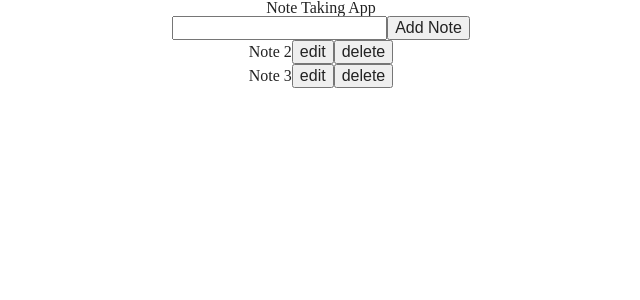
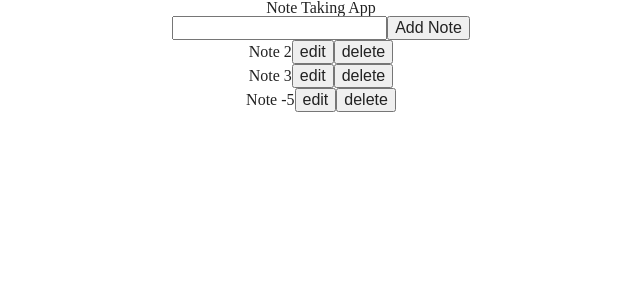
Before and after one commit to rifaturrana/react_projects, a React (Create React App) app: page / in a window 1280 px wide. Shown: the top 300 px of the page, without its empty margins (319-959 px from the left). Built offline with nearby package versions, Linux system fonts and the light colour scheme; data requests are answered from the project's data file.

Commit message:
react-query going on

```diff
--- a/db.json
+++ b/db.json
@@ -7,6 +7,10 @@
     {
       "id": "3",
       "title": "Note 3"
+    },
+    {
+      "id": "1680000584669",
+      "title": "Note -5"
     }
   ]
 }
--- a/src/App.js
+++ b/src/App.js
@@ -22,17 +22,18 @@ function App() {
       client.invalidateQueries(["notes"]);
     },
   });
-  const CreateHandler = () => {
+  const createMutation = useMutation(createNote, {
+    onSuccess: () => {
+      client.invalidateQueries(["notes"]);
+    },
+  });
+
+  const createHandler = (e) => {
+    e.preventDefault();
     const newNote = {
       id: Date.now() + "",
       title: noteTitle,
     };
-
-    const createMutation = useMutation(createNote, {
-      onSuccess: () => {
-        client.invalidateQueries(["notes"]);
-      },
-    });
     createMutation.mutate(newNote);
   };
   return (
@@ -45,7 +46,7 @@ function App() {
             value={noteTitle}
             onChange={(e) => setNoteTitle(e.target.value)}
           />
-          <button onClick={CreateHandler}>Add Note</button>
+          <button onClick={createHandler}>Add Note</button>
         </form>
         <ul>
           {notes?.map((item) => (
```
